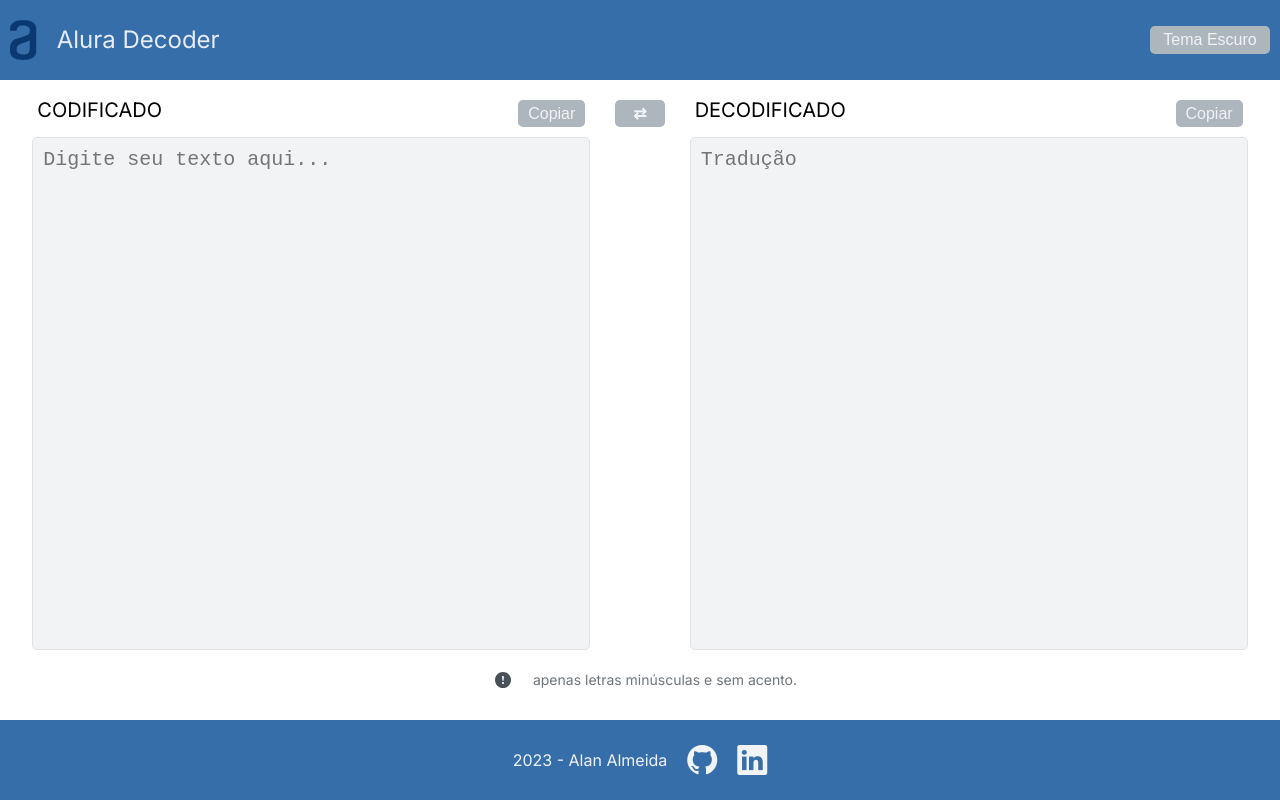
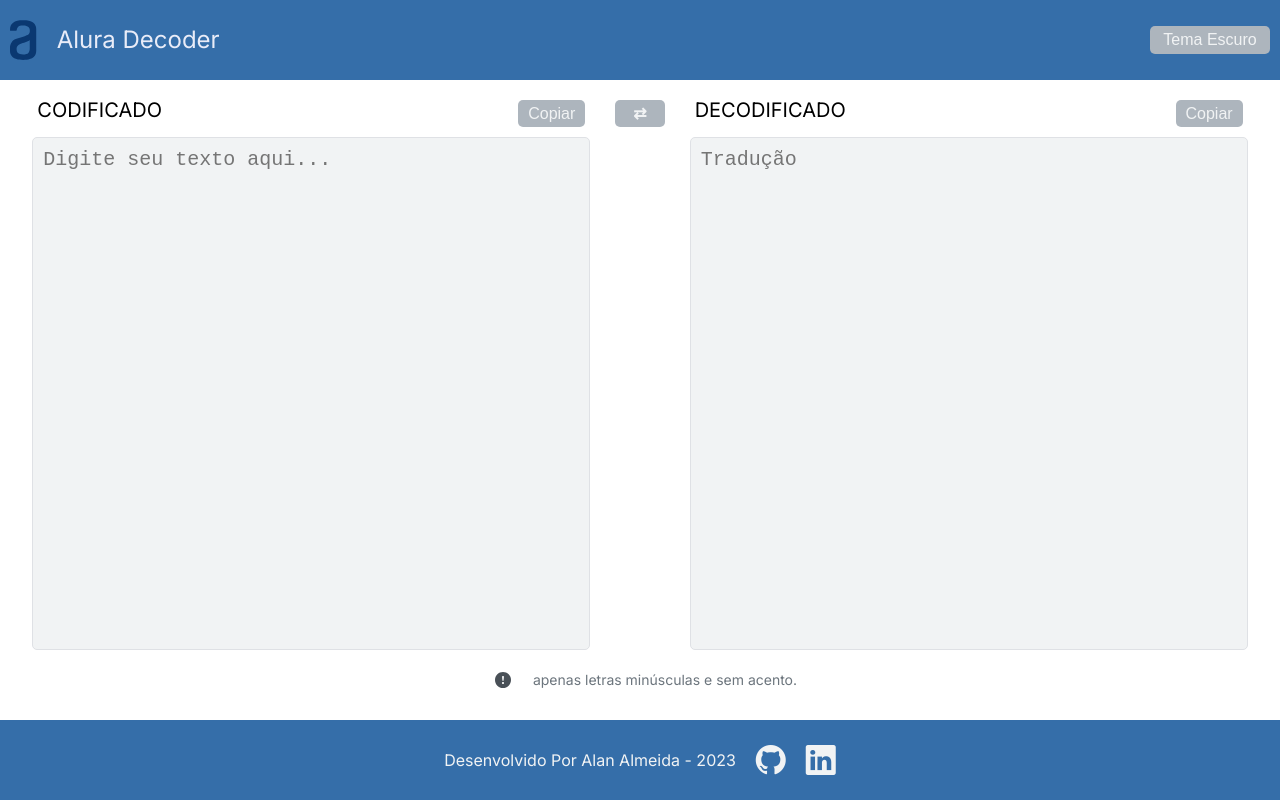
Before and after one commit to 4lan4lmeida/alura-decoder, a plain HTML site: page index.html in a window 1280 px wide. Drawn offline with nearby package versions, Linux system fonts and the light colour scheme.

Commit message:
Update index.html

```diff
--- a/index.html
+++ b/index.html
@@ -53,7 +53,7 @@
 
 		<footer>
 			<ul>
-				<li>2023 - Alan Almeida</li>
+				<li> Desenvolvido por Alan Almeida - 2023</li>
 				<li><a href="https://github.com/4lan4lmeida" target="_blank"><i class="bi bi-github"></i></a></li>
 				<li><a href="https://www.linkedin.com/in/4lan-4lmeida/" target="_blank"><i class="bi bi-linkedin"></i></a></li>
 			</ul>
```
